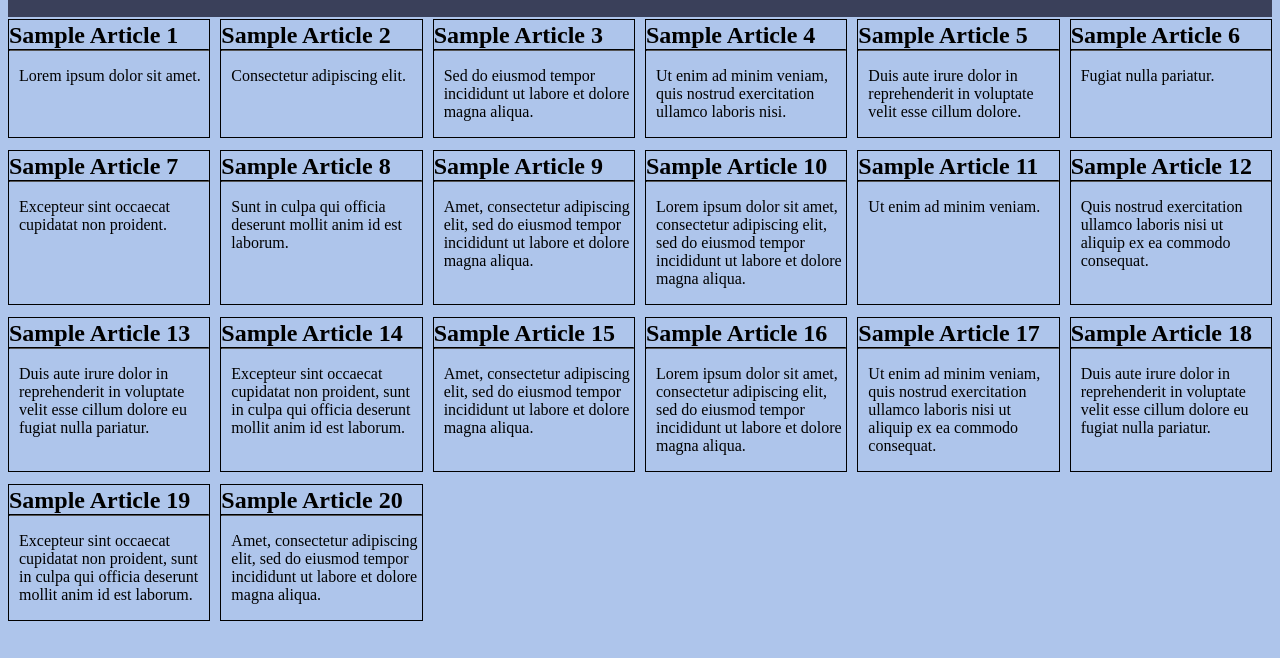
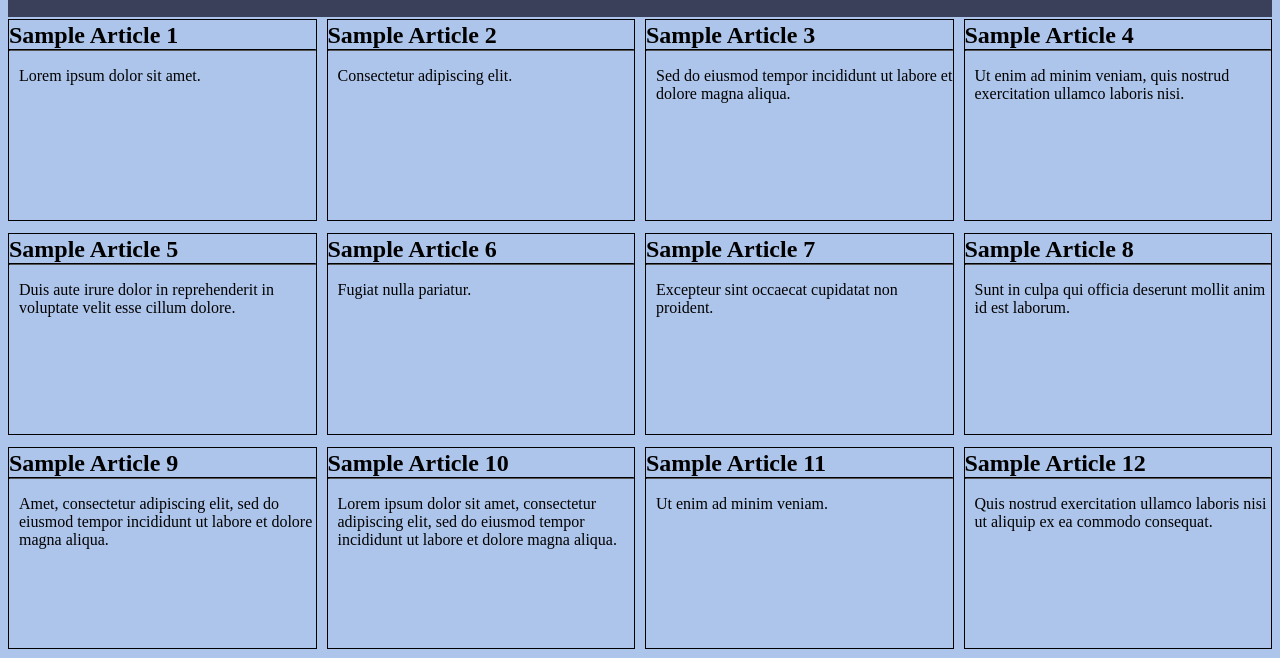
Before and after one commit to Pignated/SkillsShowcase1, a plain HTML site: page index.html in a window 1280 px wide. Shown: the part 68-726 px from the top of the page. Drawn offline with Linux system fonts and the light colour scheme.

Commit message:
Changed box size

```diff
--- a/style.css
+++ b/style.css
@@ -21,13 +21,15 @@ header h1 {
 
 .container {
 	display: grid;
-	grid-template-columns: repeat(auto-fit, minmax(200px, 1fr));
+	grid-template-columns: repeat(auto-fit, minmax(300px, 1fr));
 	gap: 10px;
 }
 
 .box {
 	border: black 1px solid;
 	margin-top: 2px;
+	min-width: 300px;
+	min-height: 200px;
 }
 
 .box h2 {
@@ -42,11 +44,13 @@ hr {
 	padding-top: 0;
 	border-color: black;
 }
-.container a{
+
+.container a {
 	text-decoration: none;
 	color: inherit;
 }
-p{
 
-	padding-left:10px;
+p {
+
+	padding-left: 10px;
 }
```
